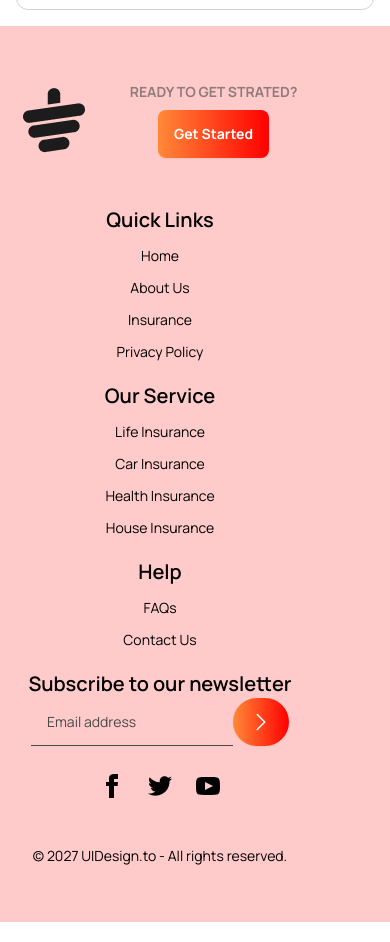
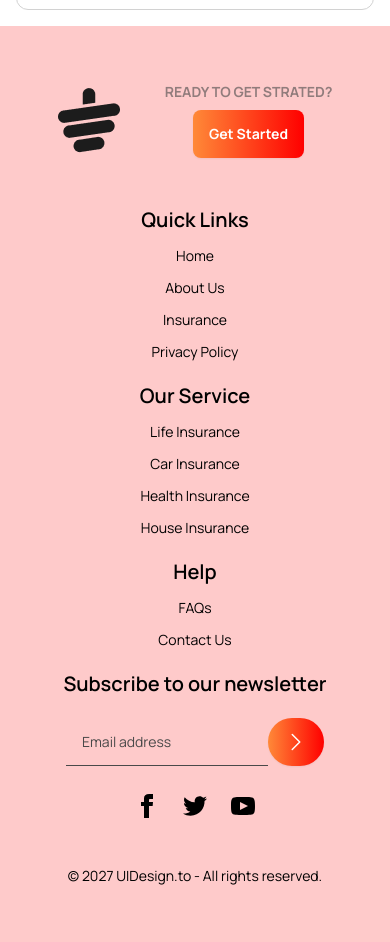
Before and after one commit to sumaiya0afrin/TeaHouse, a plain HTML site: page index.html in a window 390 px wide. Shown: the part 4812-5754 px from the top of the page. Drawn offline with nearby package versions, Linux system fonts and the light colour scheme.

```diff
--- a/index.html
+++ b/index.html
@@ -209,7 +209,7 @@
     </main>
               <!-- footer starts  -->
           <footer class="footer bg-gradient-to-r  from-red-200 to-red-200 text-neutral-content lg:px-10 py-14 text-black lg:mt-28 text-center lg:text-left">
-            <div class=" lg:px-16 space-y-10">
+            <div class=" lg:px-16 space-y-10 mx-auto">
               <div class="w-full flex justify-around md:justify-between items-center">
                 <div>
                   <img src="images/cup.png" alt="cup">
@@ -244,7 +244,7 @@
                 </nav>
                 <form>
                   <h6 class="font-semibold text-xl">Subscribe to our <br class="lg:block hidden"> newsletter</h6>
-                  <fieldset class="form-control w-80">
+                  <fieldset class="form-control w-80 mt-5 lg:mt-0">
                     <div class="flex items-center mx-auto md:mx-0">
                       <input type="email" placeholder="Email address"
                         class="input rounded-none border-0 border-b border-[#494949] bg-transparent text-sm placeholder:text-[#494949]" />
```
